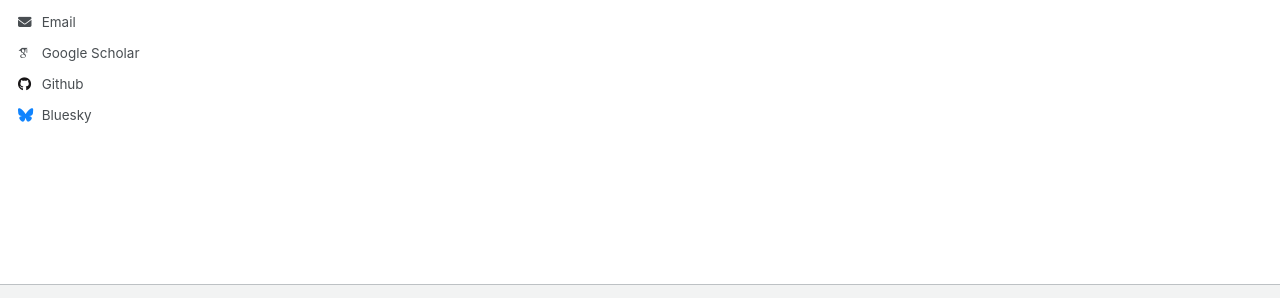
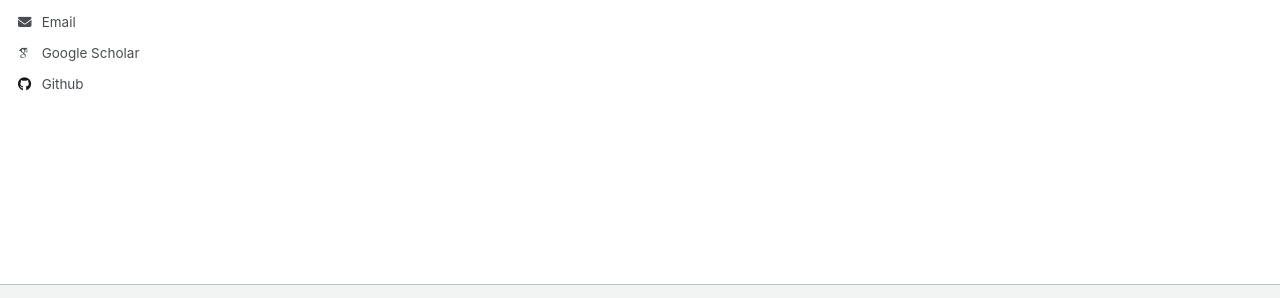
Before and after one commit to jademath/jademath.github.io, a Jekyll site: the page built from _pages/about.md, in a window 1280 px wide. Shown: the part 478-776 px from the top of the page. Built offline with Jekyll 4.4.1, drawn with Linux system fonts in a browser that asks for light colours; some web fonts are replaced.

Commit message:
Update _config.yml

```diff
--- a/_config.yml
+++ b/_config.yml
@@ -24,7 +24,7 @@
   avatar           : "profile.png"
   name             : "Yuliang Wang"
   pronouns         : # example: "she/her"
-  bio              : "Professor,\nResearch Center for Mathematics,\nBeijing Normal University"
+  bio              : "Professor, Research Center for Mathematics, Beijing Normal University"
   location         : "Zhuhai"
   employer         : "Beijing Normal University & UIC"
   uri              : "https://fst.uic.edu.cn/faculty/faculty.htm#/yuliangwang/en"
@@ -49,7 +49,7 @@
   stackoverflow    : # User number or user number and name (i.e., use "1" or "1/jeff-atwood")
 
   # Social media
-  bluesky          : "bsky.app" # Replace this with you Bluesky username
+  bluesky          : # "bsky.app" # Replace this with you Bluesky username
   facebook         : # Username
   flickr           : # Username
   foursquare       : # Username
```
